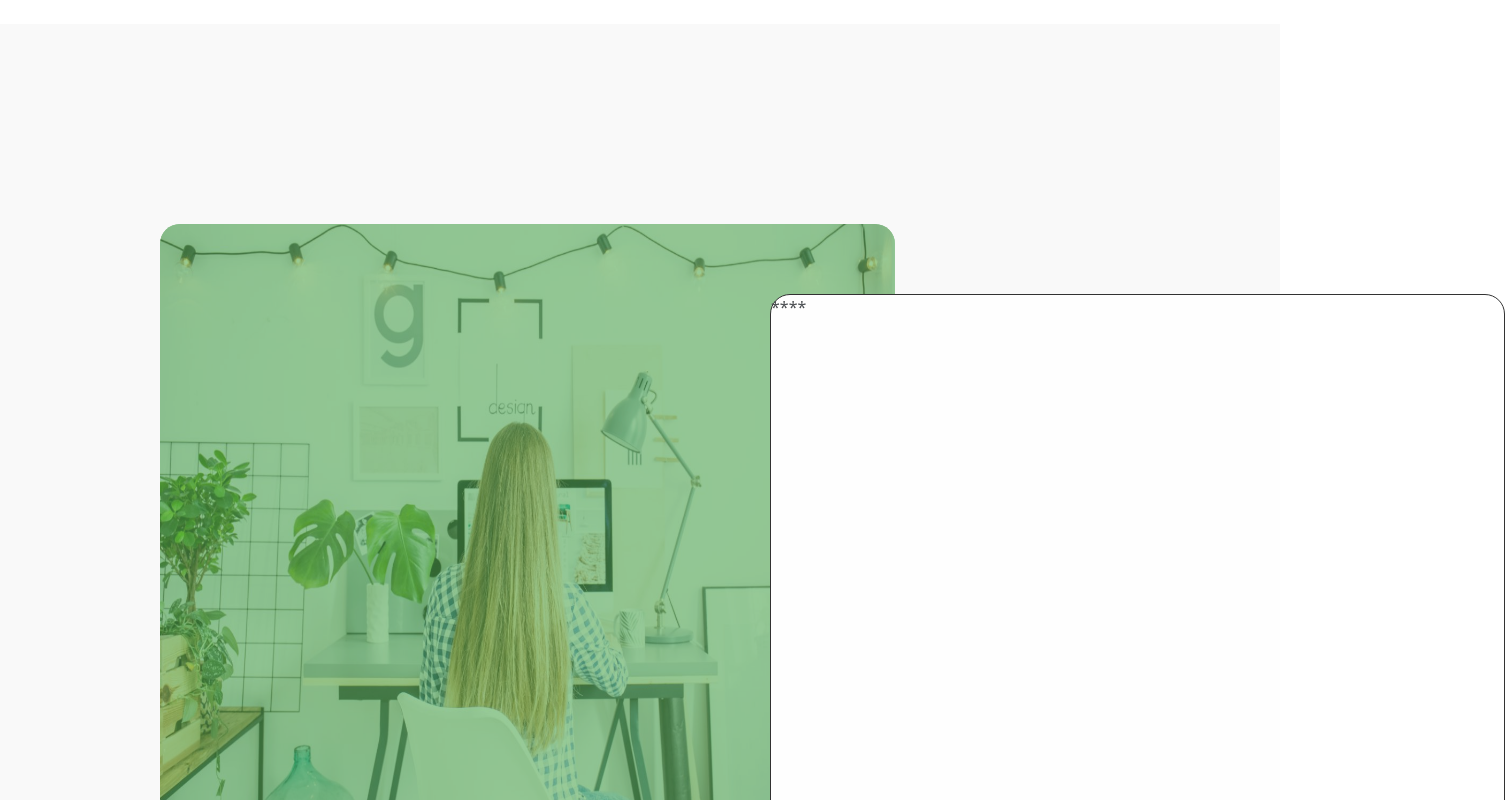
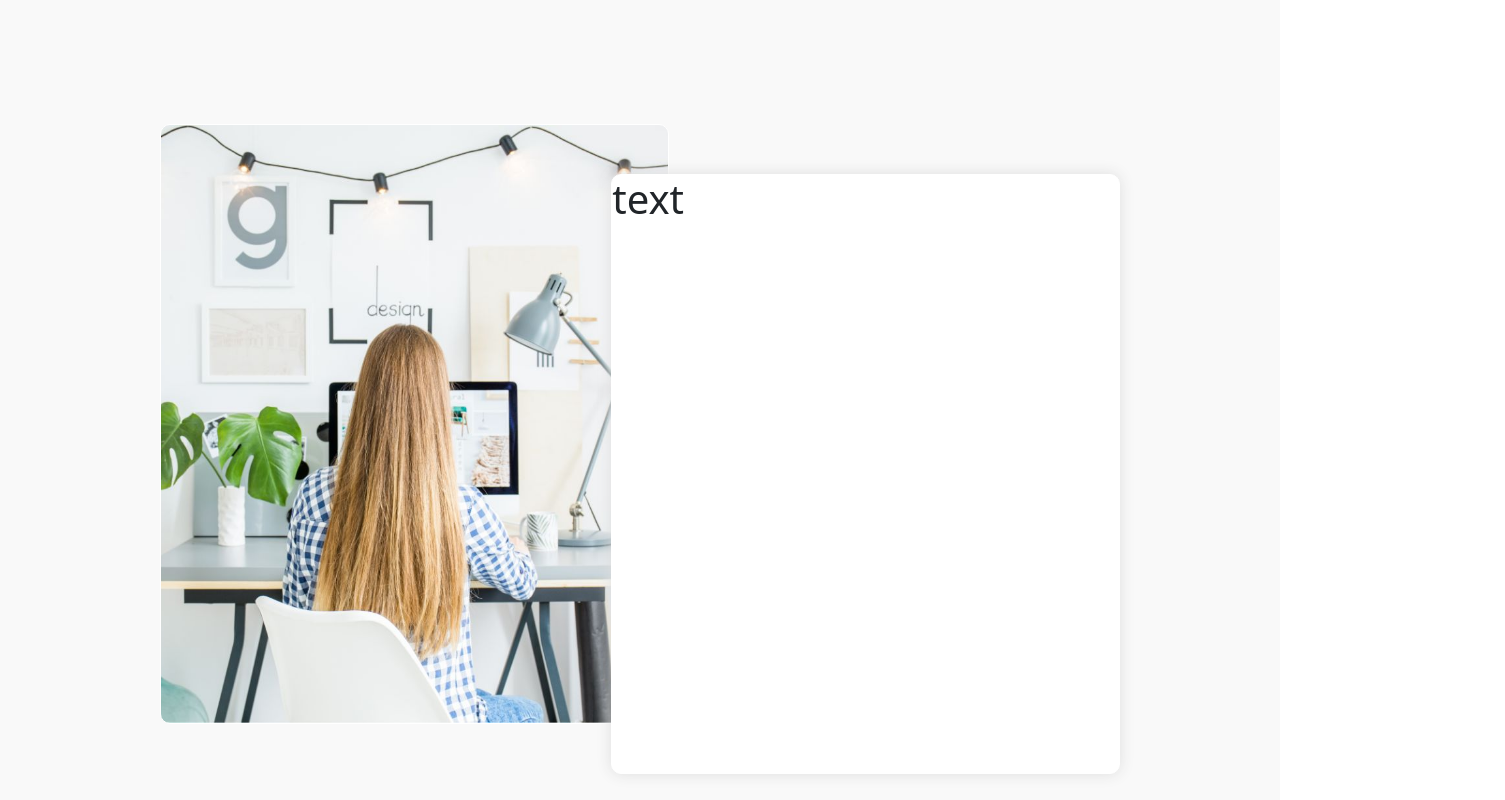
Before and after one commit to carlo-ddm/proj-html-vuejs, a Vue app: page / in a window 1280 px wide. Shown: the part 3720-4520 px from the top of the page, 1505 px wide, since content can reach past the window. Built offline with nearby package versions, Linux system fonts and the light colour scheme.

Commit message:
creazione overlay sezione 4 dopo sistemazione layout

```diff
--- a/src/components/MainComp.vue
+++ b/src/components/MainComp.vue
@@ -99,13 +99,21 @@
   <!-- TOP -->
   <section id="sect-4">
     <div class="cdd_container top">
-      <div>
-        <img src="../assets/images/person-with-long-curly-hair-PZ99QM2-2x.jpg" alt="">
-        <div>
-          ****
+      <div class="custom_container w-100">
+        <div class="long-hair">
+
         </div>
       </div>
-
+      <div class="custom_container over w-100">
+        <div>
+          <h1>text</h1>
+        </div>
+      </div>
+      <!-- <div class="green-overlay" >
+          <img class="long-hair" src="../assets/images/person-with-long-curly-hair-PZ99QM2-2x.jpg" alt="">
+      </div> -->
+      <!-- <img class="woman" src="../assets/images/businesswoman-analysing-document-P8WSNMC-1024x820.jpg" alt=""> -->
+      <!-- <div class="custom_container" ></div> -->
     </div>
 
     <!-- BOTTOM -->
@@ -317,7 +325,7 @@ export default {
 
 // CLASSI DINAMICHE
 .active {
-  box-shadow: 0 0 25px #dedede;
+  box-shadow: 0 0 15px #dedede;
 }
 
 
@@ -429,7 +437,7 @@ export default {
   }
 
   .custom_container {
-    margin: 100px 0;
+    margin: 100px 0 0px;
     .cd-btn {
       @include grad
     }
@@ -440,32 +448,67 @@ export default {
   width: 100%;
   background-color: #F9F9F9;
   .top {
+    // position: relative;
+    // display: flex;
+    // align-items: center;
     padding: 200px 0;
-    div {
-      position: relative;
-      opacity: 0.8;
-      background-color: green;
-      width: 735px;
-      height: 595px;
-      border-radius: 20px;
-      img {
-        opacity: 0.5;
-        width: 100%;
-        height: 100%;
-        border-radius: 20px;
-      }
-      div {
-        position: absolute;
-        top: 70px;
-        left: 610px;
-        border: 1px solid black;
-        border-radius: 20px;
-        width: 735px;
-        height: 595px;
-        background-color: white;
-        opacity: 1;
+    .custom_container {
+      div.long-hair {
+        width: 53%;
+        height: 600px;
+        border: 1px solid #FFFFFF;
+        border-radius: 10px;
+        background-image: url(../assets/images/person-with-long-curly-hair-PZ99QM2-2x.jpg);
+        background-position: center;
+        background-size: cover;
       }
     }
+
+    .custom_container.over {
+      display: flex;
+      justify-content: end;
+      position: relative;
+      bottom: 550px;
+      div {
+        width: 53%;
+        height: 600px;
+        border: 1px solid #FFFFFF;
+        border-radius: 10px;
+        background-color: white;
+        box-shadow: 0 0 15px #dedede;
+      }
+    }
+    // .col-6.colonna-sinistra {
+    //   div {
+    //     width: 100%;
+    //     height: 400px;
+    //     border: 1px solid black;
+    //   }
+
+    // }
+
+
+    // .green-overlay {
+    //   @include grad;
+    //   border-radius: 20px;
+    //   img.long-hair {
+    //     width: 710px;
+    //     border-radius: 20px;
+    //     opacity: 0.2;
+    //   }
+    // }
+    // .custom_container {
+    //   position: absolute;
+    //   left: 648px;
+    //   bottom: 145px;
+    //   width: 700px;
+    //   height: 473.328px;
+
+    //   background-color: white;
+
+    // }
+
+
   }
 
   .bottom {
```
